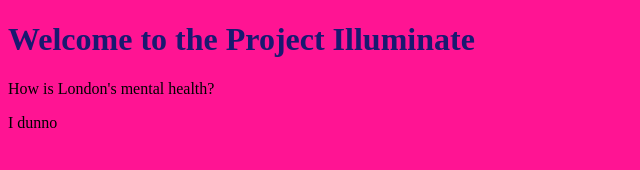
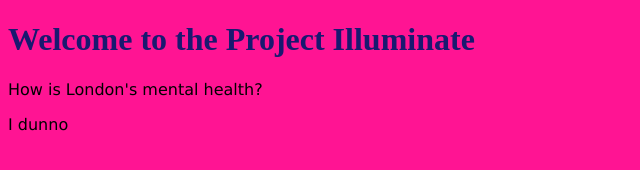
Before and after one commit to IanRossKegler/SIoT_Coursework_Actuation, a plain HTML site: page index.html in a window 1280 px wide. Shown: the whole page, without its empty margins (0-640 px from the left). Drawn offline with Linux system fonts and the light colour scheme.

Commit message:
Update index.html

```diff
--- a/index.html
+++ b/index.html
@@ -5,7 +5,7 @@
 <style>
 body {background-color: deeppink}
 h1 {color: midnightblue}
-p {font: 100}
+p {font-family: Verdana, Geneva, Tahoma, sans-serif}
 </style>
 </head>
 
```
